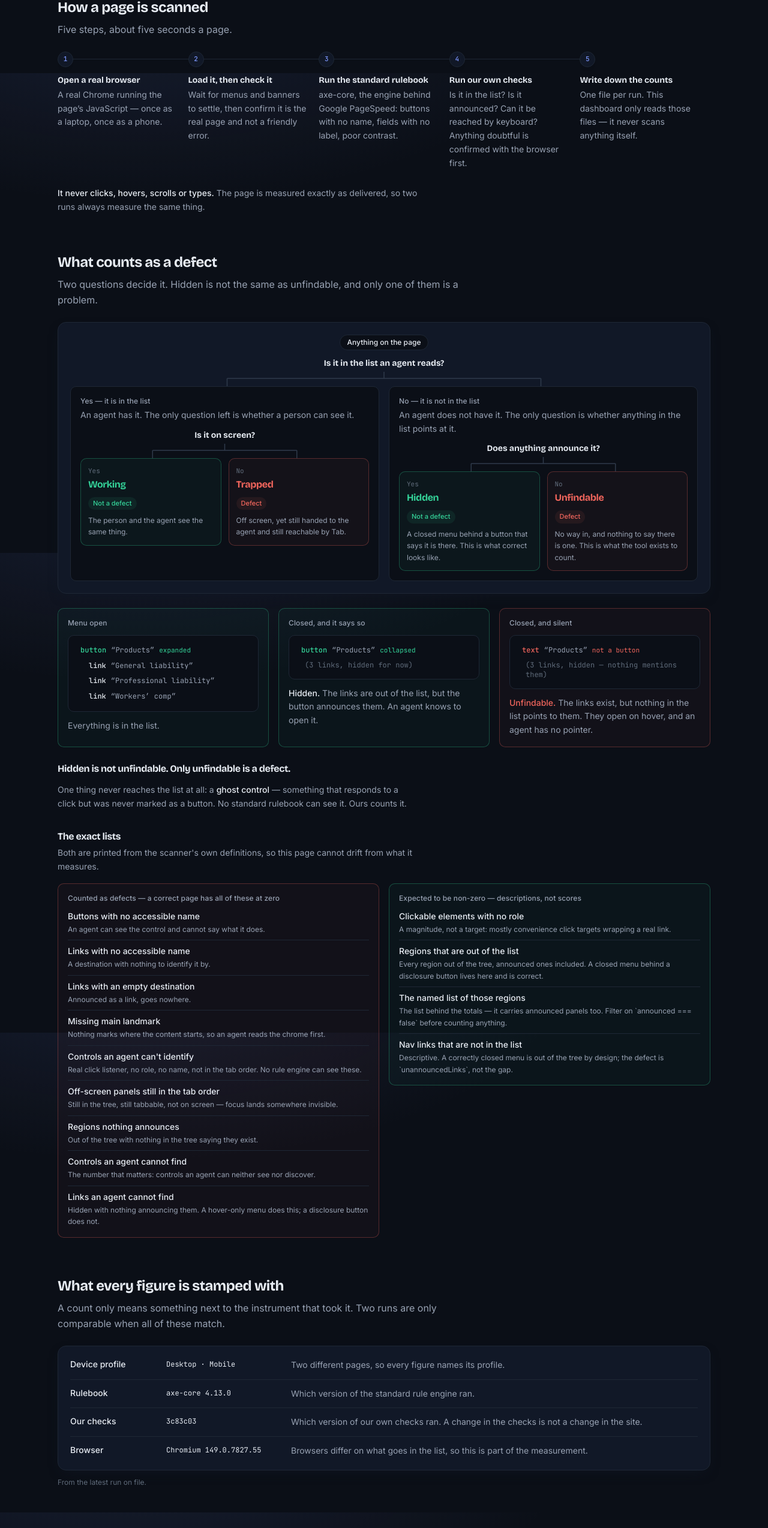
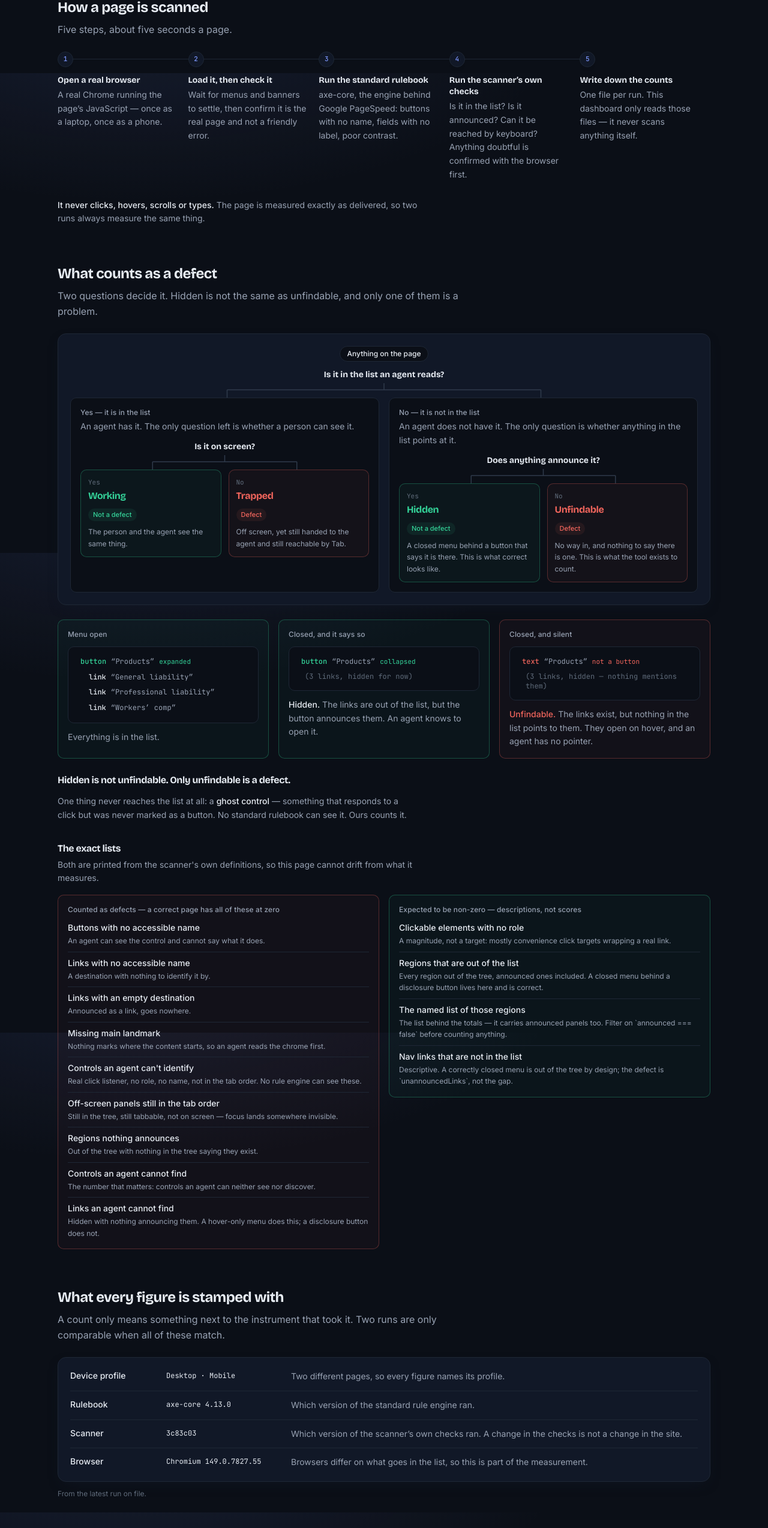
Before and after one commit to juanflores-ion/a11y-checker, a Next.js app: page /how-it-works in a window 1280 px wide. Shown: the part 1478-4026 px from the top of the page at 60% size. Built offline with nearby package versions, Linux system fonts and the light colour scheme.

Commit message:
Call the probes what users see: the scanner's own checks

```diff
--- a/src/components/ContextBar.tsx
+++ b/src/components/ContextBar.tsx
@@ -43,7 +43,7 @@ export function ContextBar() {
 
   const stamp = [
     current.axeVersion ? `axe-core ${current.axeVersion}` : 'axe-core not recorded',
-    current.probeVersion ? `probe ${current.probeVersion}` : 'probe not recorded',
+    current.probeVersion ? `scanner ${current.probeVersion}` : 'scanner not recorded',
     current.browserVersion ?? 'browser not recorded',
   ].join(' · ');
 
--- a/src/components/HowItWorks.tsx
+++ b/src/components/HowItWorks.tsx
@@ -355,7 +355,7 @@ const STEPS = [
     body: 'axe-core, the engine behind Google PageSpeed: buttons with no name, fields with no label, poor contrast.',
   },
   {
-    title: 'Run our own checks',
+    title: 'Run the scanner’s own checks',
     body: 'Is it in the list? Is it announced? Can it be reached by keyboard? Anything doubtful is confirmed with the browser first.',
   },
   {
@@ -698,9 +698,9 @@ function Stamp({ figures }: { figures: HowItWorksFigures | null }) {
           note="Which version of the standard rule engine ran."
         />
         <StampRow
-          label="Our checks"
+          label="Scanner"
           value={figures?.probeVersion}
-          note="Which version of our own checks ran. A change in the checks is not a change in the site."
+          note="Which version of the scanner’s own checks ran. A change in the checks is not a change in the site."
         />
         <StampRow
           label="Browser"
--- a/src/components/RulesClient.tsx
+++ b/src/components/RulesClient.tsx
@@ -130,7 +130,7 @@ export function RulesClient({
           })}
 
           <GroupRow colSpan={cols}>
-            Our checks — properties a rule engine can’t see, measured directly · probe {current?.probeVersion ?? 'version not recorded'}
+            Scanner checks — controls and links checked directly in the browser; no standard rule covers these · scanner {current?.probeVersion ?? 'version not recorded'}
           </GroupRow>
           {!now.hasProbes ? (
             <tr>
@@ -147,7 +147,6 @@ export function RulesClient({
                       <StatusDot tone={IMPACT_DOT[check.impact]} className="mr-2" />
                       {check.label}
                     </button>
-                    <Tag tone="phantom" className="ml-2">our probe</Tag>
                     {check.id === 'clickable-no-role' ? <Tag className="ml-1.5" title={check.note}>not a target</Tag> : null}
                   </Td>
                   {BRANDS.map((brand) => {
--- a/src/components/ui/Tag.tsx
+++ b/src/components/ui/Tag.tsx
@@ -1,4 +1,4 @@
-/** Quiet inline tag: `n/m`, `drifts`, `our probe`, `manual finding`. Never louder than the figure next to it. */
+/** Quiet inline tag: `n/m`, `drifts`, `manual finding`. Never louder than the figure next to it. */
 export function Tag({
   children,
   tone = 'neutral',
--- a/src/lib/aggregate.ts
+++ b/src/lib/aggregate.ts
@@ -680,7 +680,7 @@ export function scorecard(run: Run, brand: Brand): ScorecardRow[] {
       met: hasProbeData(run, brand) ? ghostControlCount(run, brand) === 0 : null,
       inScope: true,
       notMeasured: !hasProbeData(run, brand),
-      note: 'Measured by our own probe — no rule engine can see these.',
+      note: 'Checked directly by the scanner — no standard rule can see these.',
     },
     {
       key: 'unfindable-links',
@@ -1027,7 +1027,7 @@ export const PROBE_CHECKS = [
     id: 'ghost-controls',
     label: "Controls an agent can't identify",
     impact: 'critical' as const,
-    note: 'Real click listener, no role, no name, not in the tab order. No rule engine can see these.',
+    note: 'Real click listener, no role, no name, not in the tab order. No standard rule can see these.',
     stability: metricStability('ghost-controls'),
   },
   {
```
